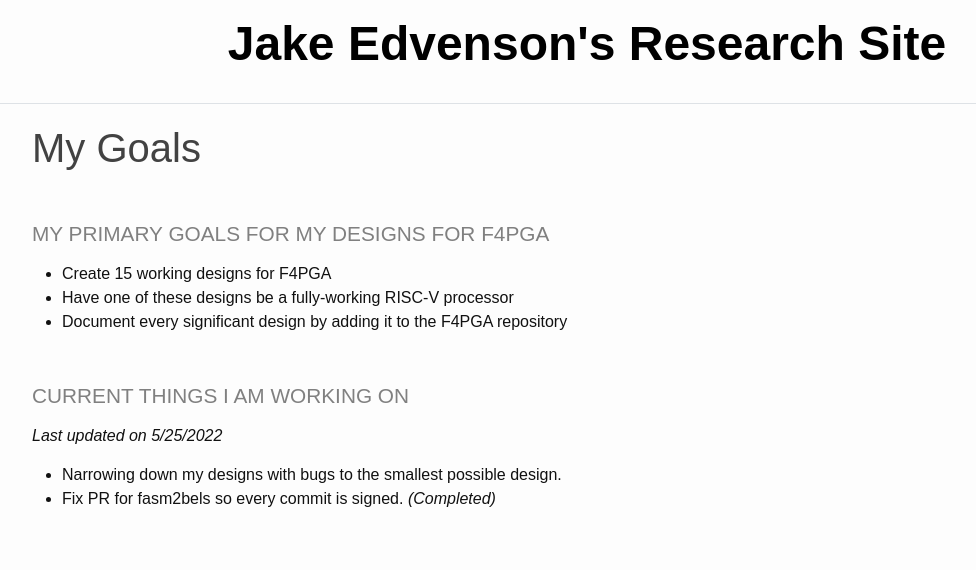
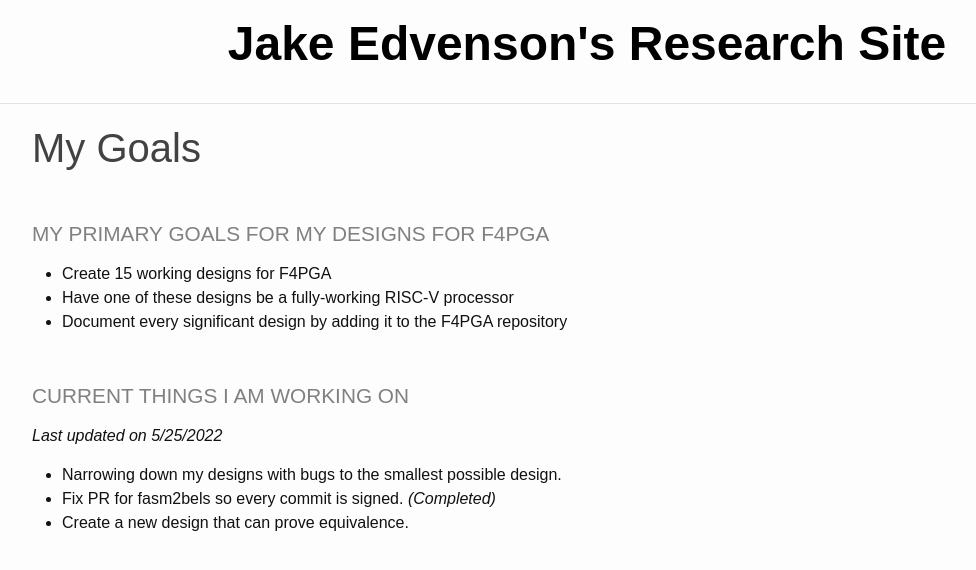
Before and after one commit to JakeEdvenson/JakeEdvenson.github.io, a Jekyll site: the page built from _pages/goals.md, in a window 1280 px wide. Shown: the top 570 px of the page, without its empty margins (53-1029 px from the left). Built offline with Jekyll 4.4.1, drawn with Linux system fonts in a browser that asks for light colours.

Commit message:
Update goals.md

```diff
--- a/_pages/goals.md
+++ b/_pages/goals.md
@@ -12,3 +12,4 @@ title: My Goals
 *Last updated on 5/25/2022*
 * Narrowing down my designs with bugs to the smallest possible design.
 * Fix PR for fasm2bels so every commit is signed. _(Completed)_
+* Create a new design that can prove equivalence.
```
